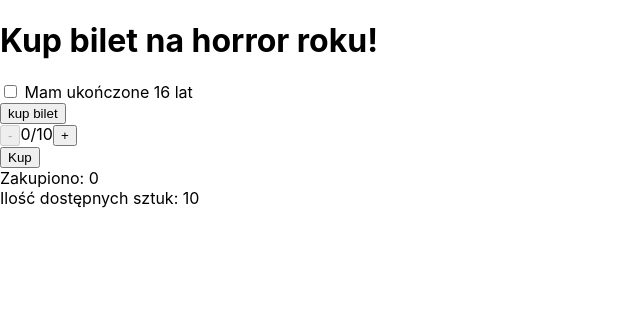
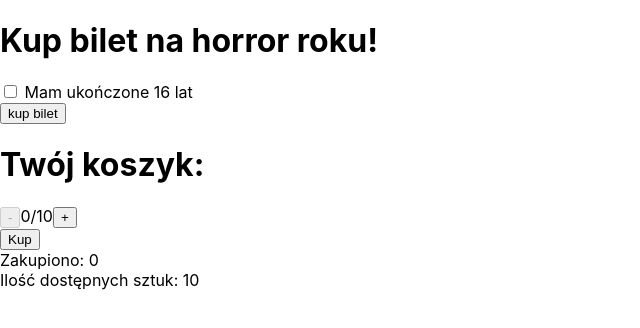
Before and after one commit to anielakm/simple-react-tasks, a React (Create React App) app: page / in a window 1280 px wide. Shown: the top 328 px of the page, without its empty margins (0-640 px from the left). Built offline with nearby package versions, Linux system fonts and the light colour scheme.

Commit message:
added header to shop component

```diff
--- a/src/Shop/Shop.js
+++ b/src/Shop/Shop.js
@@ -32,6 +32,8 @@ class Shop extends Component {
 
         return (<>
 
+            <h1>Twój koszyk:</h1>
+
             <button disabled={this.state.ammount === 0 ? true : false} id="minus" onClick={this.handleButton}>-</button>
             {this.state.ammount}/{this.state.maxAmmount}
             <button disabled={this.state.ammount === this.state.maxAmmount ? true : false} id="plus" onClick={this.handleButton}>+</button>
```
